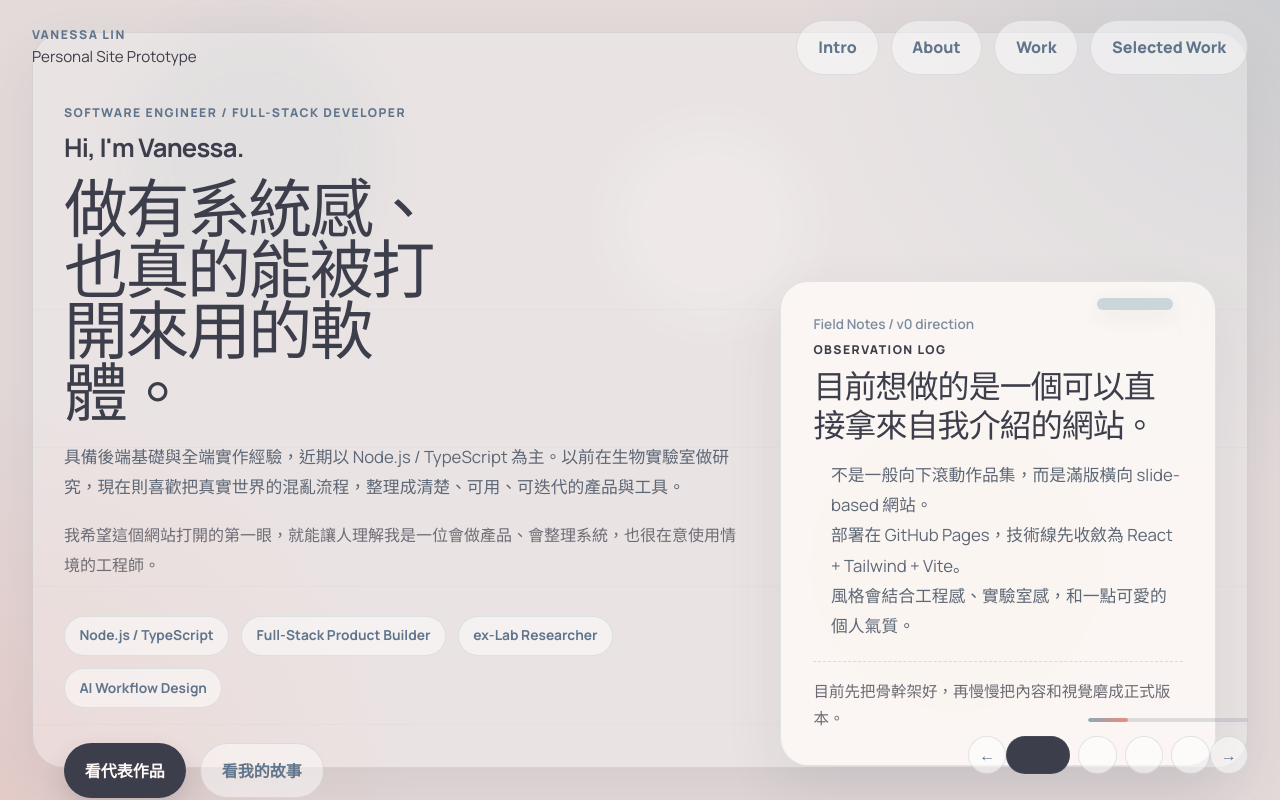
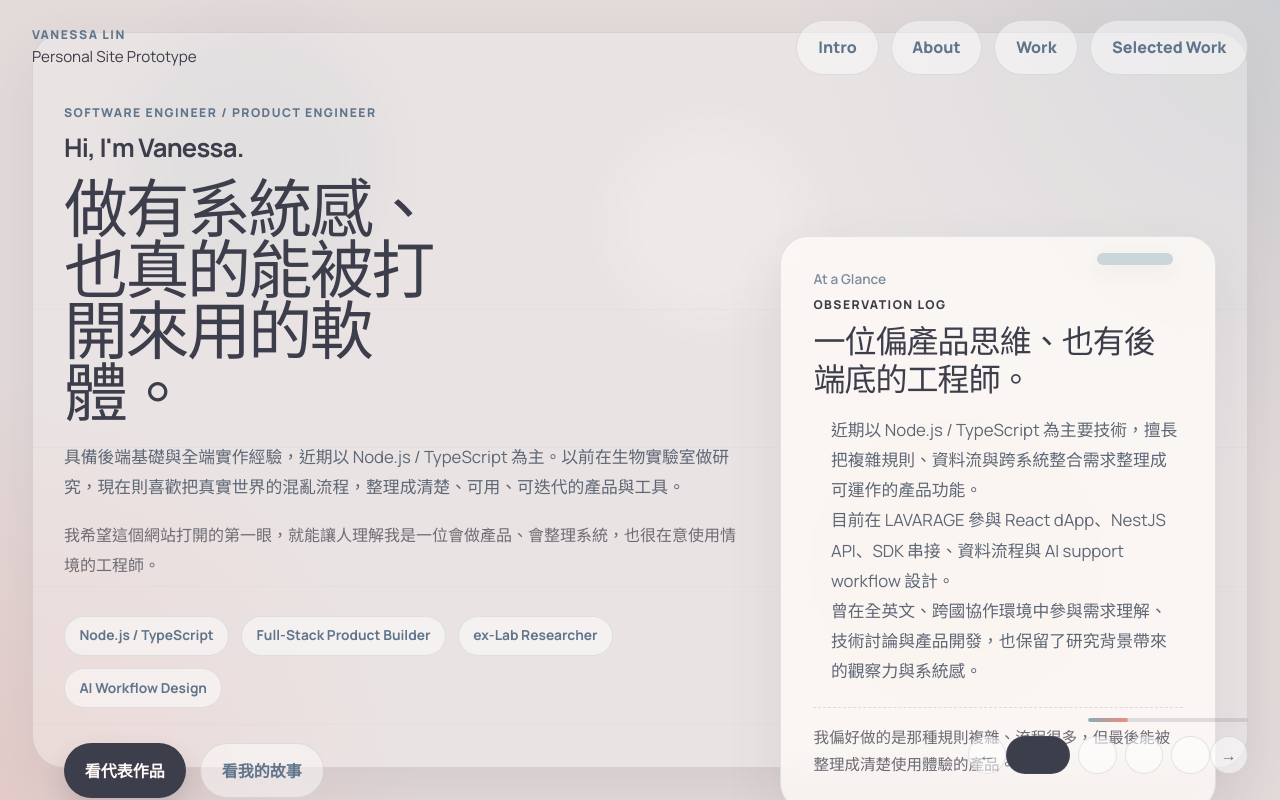
Before and after one commit to VanessaLin9/VanessaLin9.github.io, a React (Vite) app: page / in a window 1280 px wide. Built offline with nearby package versions, Linux system fonts and the light colour scheme.

Commit message:
Rewrite intro profile card

```diff
--- a/src/App.jsx
+++ b/src/App.jsx
@@ -4,7 +4,7 @@ const slides = [
   {
     id: "intro",
     label: "Intro",
-    eyebrow: "Software Engineer / Full-Stack Developer",
+    eyebrow: "Software Engineer / Product Engineer",
     introName: "Hi, I'm Vanessa.",
     title: "做有系統感、也真的能被打開來用的軟體。",
     body: "具備後端基礎與全端實作經驗，近期以 Node.js / TypeScript 為主。以前在生物實驗室做研究，現在則喜歡把真實世界的混亂流程，整理成清楚、可用、可迭代的產品與工具。",
@@ -19,7 +19,7 @@ const slides = [
     quickFacts: [
       {
         label: "Current Focus",
-        value: "Full-stack product work",
+        value: "Product-minded full-stack work",
       },
       {
         label: "Before Tech",
@@ -30,14 +30,14 @@ const slides = [
         value: "Small tools that solve real pain",
       },
     ],
-    noteTitle: "目前想做的是一個可以直接拿來自我介紹的網站。",
-    noteMeta: "Field Notes / v0 direction",
+    noteTitle: "一位偏產品思維、也有後端底的工程師。",
+    noteMeta: "At a Glance",
     notes: [
-      "不是一般向下滾動作品集，而是滿版橫向 slide-based 網站。",
-      "部署在 GitHub Pages，技術線先收斂為 React + Tailwind + Vite。",
-      "風格會結合工程感、實驗室感，和一點可愛的個人氣質。",
+      "近期以 Node.js / TypeScript 為主要技術，擅長把複雜規則、資料流與跨系統整合需求整理成可運作的產品功能。",
+      "目前在 LAVARAGE 參與 React dApp、NestJS API、SDK 串接、資料流程與 AI support workflow 設計。",
+      "曾在全英文、跨國協作環境中參與需求理解、技術討論與產品開發，也保留了研究背景帶來的觀察力與系統感。",
     ],
-    noteFooter: "目前先把骨幹架好，再慢慢把內容和視覺磨成正式版本。",
+    noteFooter: "我偏好做的是那種規則複雜、流程很多，但最後能被整理成清楚使用體驗的產品。",
   },
   {
     id: "about",
```
